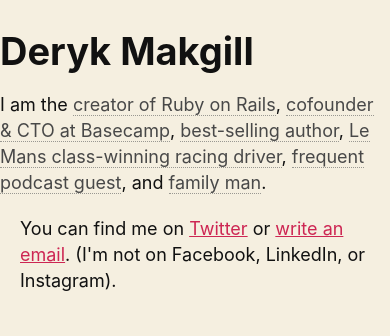
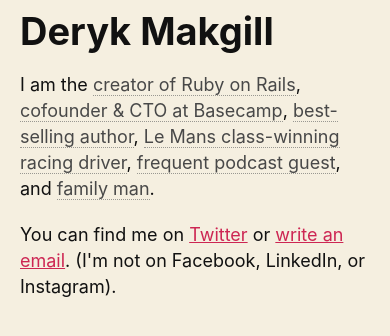
Before and after one commit to derykmakgill/matt, a Jekyll site: the page built from index.html, in a window 390 px wide. Shown: the top 336 px of the page. Built offline with Jekyll 4.4.1, drawn with Linux system fonts in a browser that asks for light colours.

Commit message:
Update default.html

```diff
--- a/_layouts/default.html
+++ b/_layouts/default.html
@@ -116,6 +116,14 @@
     word-wrap: break-word;
   }
 
+@media screen and (max-width: 580px) {
+  header {
+    margin: 10px auto;
+    padding: 0 20px 0 20px;
+    width: auto;
+    word-wrap: break-word;
+  }
+
   pre {
     font-size: 14px;
     line-height: 16px;
```
